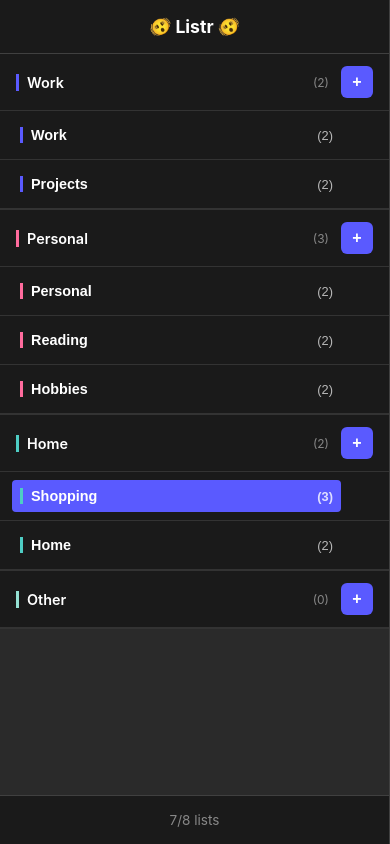
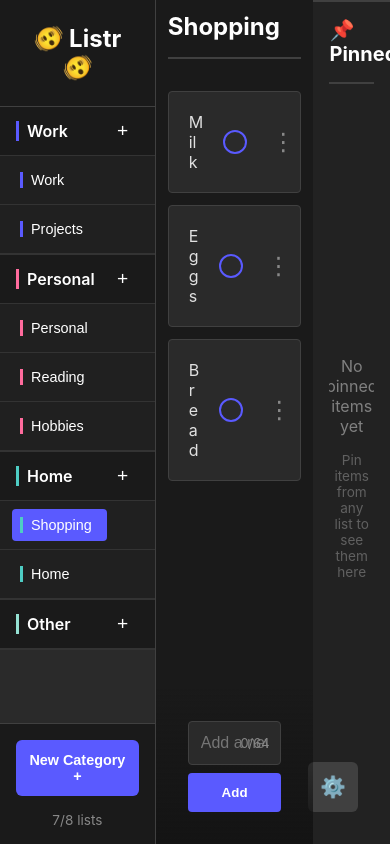
Before and after one commit to JackShylo/listr, a Vue app: page / in a window 390 px wide. Built offline with nearby package versions, Linux system fonts and the light colour scheme.

Commit message:
Changed Navbar styling

```diff
--- a/index.html
+++ b/index.html
@@ -2,9 +2,9 @@
 <html lang="">
   <head>
     <meta charset="UTF-8">
-    <link rel="icon" href="/favicon.ico">
+    <link rel="icon" href="/listr.ico">
     <meta name="viewport" content="width=device-width, initial-scale=1.0">
-    <title>Vite App</title>
+    <title>Listr</title>
   </head>
   <body>
     <div id="app"></div>
--- a/src/components/ListManager.vue
+++ b/src/components/ListManager.vue
@@ -19,7 +19,7 @@
                 @touchstart="onTouchStart(index, $event)"
                 @touchmove="onTouchMove(index, $event)"
                 @touchend="onTouchEnd(index, $event)"
-                :class="{ swiped: itemSwipe[index] !== undefined && itemSwipe[index] < -50 }"
+                @click="toggleCompleted(index)"
               >
                 <div class="item-display">
                   <div class="item-content">
--- a/src/components/Modal.vue
+++ b/src/components/Modal.vue
@@ -10,6 +10,16 @@
         placeholder="List name..."
         autofocus
       />
+
+      <!-- Category Name Input (Create Category) -->
+      <input
+        v-model="formData.title"
+        v-if="props.action === 'CreateCategory'"
+        placeholder="Category name..."
+        maxlength="20"
+        autofocus
+      />
+      <span v-if="props.action === 'CreateCategory'" class="char-count">{{ formData.title.length }}/20</span>
 
       <!-- Item Text Input (Edit Item) -->
       <input
@@ -44,6 +54,9 @@
         <button v-if="props.action === 'Create'" @click="onCreate" class="btn-save">Create</button>
         <button v-if="props.action === 'Edit'" @click="onSave" class="btn-save">Save</button>
         <button v-if="props.action === 'Delete'" @click="onDelete" class="btn-delete">Delete</button>
+
+        <!-- Category Actions -->
+        <button v-if="props.action === 'CreateCategory'" @click="onCreateCategory" class="btn-save">Add Category</button>
 
         <!-- Item Actions -->
         <button v-if="props.action === 'EditItem'" @click="onSaveItem" class="btn-save">Save</button>
@@ -104,6 +117,10 @@ watch(
           title: item.name || '',
           categoryId: item.categoryId || props.selectedCategoryId || 1,
         };
+      } else if (action === 'CreateCategory') {
+        formData.value = {
+          title: '',
+        };
       } else if (['EditItem', 'CloneItem', 'DeleteItem'].includes(action) && item) {
         formData.value = {
           title: item.text || item.name || '',
@@ -158,6 +175,15 @@ const onDeleteItem = () => {
 const onClone = () => {
   emit('clone');
   emit('update:modelValue', false);
+};
+
+const onCreateCategory = () => {
+  if (formData.value.title.trim()) {
+    emit('confirm', {
+      title: formData.value.title,
+    });
+    emit('update:modelValue', false);
+  }
 };
 
 const onCancel = () => {
--- a/src/components/Navbar.vue
+++ b/src/components/Navbar.vue
@@ -17,10 +17,10 @@
           >
             {{ category.name }}
           </span>
-          <span class="category-count">({{ getListsByCategory(category.id).length }})</span>
+          <!--<span class="category-count">({{ getListsByCategory(category.id).length }})</span>-->
           <span class="category-add">
-            <button class="btn-create" @click="showCreateModal = true" title="Create new list" :disabled="lists.length >= 8">
-              +
+            <button class="btn-create" @click.stop="showCreateModal = true" title="Create new list" :disabled="lists.length >= 8">
+            +
             </button>
           </span>
         </div>
@@ -40,12 +40,12 @@
             <div class="list-item-wrapper">
               <button class="list-link" @click="selectList(list.id)">
                 <span
-                  class="category-name"
+                  class="list-name"
                   :style="{ borderLeftColor: category.color }"
                 >
                   {{ list.name }}
                 </span>
-                <span class="item-count">({{ list.items.length }})</span>
+                <!--<span class="item-count">({{ list.items.length }})</span>-->
               </button>
 
               <div class="kebab-menu-container">
@@ -57,7 +57,7 @@
                 ⋮
                 </button>
 
-                <div v-if="openMenuId === list.id" class="kebab-dropdown" @click.stop>
+                <div v-if="openMenuId === list.id" class="kebab-dropdown">
                   <button
                     class="menu-option rename-option"
                     @click="startEdit(list)"
@@ -79,6 +79,9 @@
     </ul>
 
     <div class="sidebar-footer">
+      <button v-if="categories.length <= 8" class="btn-add-category" @click="showAddCategoryModal = true" title="Add new category">
+        New Category +
+      </button>
       <div class="footer-info">
         <p v-if="lists.length >= 8" class="limit-warning">✓ Max lists reached</p>
         <p class="list-count">{{ lists.length }}/8 lists</p>
@@ -120,6 +123,16 @@
       @cancel="handleCancel"
     />
   </transition>
+
+  <transition name="fade">
+    <Modal
+      v-model="showAddCategoryModal"
+      :action="'CreateCategory'"
+      :title="'Add New Category'"
+      @confirm="handleCreateCategory"
+      @cancel="handleCancelCategory"
+    />
+  </transition>
 </template>
 
 <script setup>
@@ -143,6 +156,10 @@ const listToEdit = ref(null);
 // Delete Confirmation State
 const showDeleteModal = ref(false);
 const listToDelete = ref(null);
+
+// Add Category Modal State
+const showAddCategoryModal = ref(false);
+const newCategoryName = ref('');
 
 // Drag-and-Drop State
 const draggedListId = ref(null);
@@ -214,6 +231,20 @@ const confirmDelete = () => {
   }
 };
 
+const handleCreateCategory = (formData) => {
+  if (formData.title?.trim()) {
+    listStore.createCategory(formData.title);
+    newCategoryName.value = '';
+    showAddCategoryModal.value = false;
+  }
+};
+
+const handleCancelCategory = () => {
+  newCategoryName.value = '';
+  showAddCategoryModal.value = false;
+};
+
+// UI Interaction Methods
 const toggleCategory = (categoryId) => {
   const index = expandedCategories.value.indexOf(categoryId);
   if (index > -1) {
@@ -313,24 +344,22 @@ const handleDrop = (targetList, targetCategoryId) => {
 }
 
 .btn-create {
-    width: 36px;
-    height: 36px;
-    padding: 0;
-    background: #5a5aff;
+    width: 24px;
+    height: 24px;
     color: white;
+    background: 00;
     border: none;
     border-radius: 6px;
     font-size: 1.2rem;
-    font-weight: bold;
     cursor: pointer;
     transition: all 0.3s;
     display: flex;
+    justify-content: center;
     align-items: center;
-    justify-content: center;
 }
 
 .btn-create:hover {
-    background: #7575ff;
+    background: #ffffff20;
 }
 
 .btn-create:disabled {
@@ -487,6 +516,15 @@ button {
 .category-name {
     flex: 1;
     font-weight: 600;
+    font-size: 1rem;
+    color: #fff;
+    border-left: 3px solid #5a5aff;
+    padding-left: 0.5rem;
+}
+
+.list-name {
+    flex: 1;
+    font-weight: 400;
     font-size: 0.9rem;
     color: #fff;
     border-left: 3px solid #5a5aff;
@@ -506,6 +544,7 @@ button {
 }
 
 .list-item {
+    background: #202020;
     border-bottom: 1px solid #333;
     transition: all 0.2s ease;
 }
@@ -570,7 +609,7 @@ button {
     background: none;
     border: none;
     color: #999;
-    font-size: 1.2rem;
+    font-size: 1rem;
     cursor: pointer;
     display: flex;
     align-items: center;
@@ -860,6 +899,23 @@ button {
     width: 100%;
 }
 
+.btn-add-category {
+    width: 100%;
+    padding: 0.75rem;
+    background: #5a5aff;
+    color: white;
+    border: none;
+    border-radius: 6px;
+    font-size: 0.9rem;
+    font-weight: bold;
+    cursor: pointer;
+    transition: all 0.3s;
+}
+
+.btn-add-category:hover {
+    background: #7575ff;
+}
+
 .list-count {
     margin: 0;
     font-size: 0.85rem;
@@ -892,172 +948,4 @@ button {
 .lists-menu::-webkit-scrollbar-thumb:hover {
     background: #505050;
 }
-
-.navbar-backdrop {
-    position: fixed;
-    top: 0;
-    left: 0;
-    right: 0;
-    bottom: 0;
-    background: rgba(0, 0, 0, 0.5);
-    z-index: 98;
-    opacity: 0;
-    pointer-events: none;
-    transition: opacity 0.3s ease;
-    display: none;
-}
-
-.modal-overlay {
-  position: fixed;
-  top: 0;
-  left: 0;
-  right: 0;
-  bottom: 0;
-  background: rgba(0, 0, 0, 0.6);
-  display: flex;
-  align-items: center;
-  justify-content: center;
-  z-index: 200;
-}
-
-.modal-content {
-  background: #2a2a2a;
-  border: 1px solid #404040;
-  border-radius: 8px;
-  padding: 2rem;
-  max-width: 400px;
-  width: 90%;
-  box-shadow: 0 8px 24px rgba(0, 0, 0, 0.4);
-}
-
-.modal-content h2 {
-  margin: 0 0 1rem 0;
-  color: #fff;
-  font-size: 1.5rem;
-}
-
-.modal-content p {
-  margin: 0.75rem 0;
-  color: #e0e0e0;
-}
-
-.modal-content input {
-  width: 100%;
-  padding: 0.75rem;
-  background: #1a1a1a;
-  border: 1px solid #404040;
-  border-radius: 4px;
-  color: #e0e0e0;
-  font-size: 0.95rem;
-  box-sizing: border-box;
-  margin: 0.75rem 0;
-}
-
-.modal-content input:focus {
-  outline: none;
-  border-color: #5a5aff;
-}
-
-.modal-actions {
-  display: flex;
-  gap: 0.5rem;
-  margin-top: 1.5rem;
-  justify-content: flex-end;
-}
-
-.modal-actions .btn-save,
-.modal-actions .btn-cancel,
-.modal-actions .btn-delete {
-    margin: 0.5rem;
-  padding: 0.5rem 1rem;
-  border: none;
-  border-radius: 4px;
-  cursor: pointer;
-  font-weight: bold;
-  font-size: 0.9rem;
-  transition: all 0.3s;
-}
-
-.modal-actions .btn-save {
-  background: #4CAF50;
-  color: white;
-}
-
-.modal-actions .btn-save:hover {
-  background: #66BB6A;
-}
-
-.modal-actions .btn-delete {
-  background: #ff4444;
-  color: white;
-}
-
-.modal-actions .btn-delete:hover {
-  background: #ff6666;
-}
-
-.modal-actions .btn-cancel {
-    margin: 0.5rem;
-  background: #666;
-  color: white;
-}
-
-.modal-actions .btn-cancel:hover {
-  background: #777;
-}
-
-
-@media (max-width: 768px) {
-    .navbar-backdrop {
-        display: block;
-    }
-
-    .navbar.sidebar:not(.collapsed) .navbar-backdrop {
-        opacity: 0;
-        pointer-events: none;
-    }
-
-    .navbar.sidebar.collapsed .navbar-backdrop {
-        opacity: 1;
-        pointer-events: auto;
-    }
-
-    .navbar.sidebar {
-        position: fixed;
-        left: 0;
-        top: 0;
-        width: 250px;
-        height: 100vh;
-        z-index: 99;
-        transform: translateX(0);
-    }
-
-    .navbar.sidebar.collapsed {
-        transform: translateX(-100%);
-    }
-
-    .sidebar-header h1 {
-        font-size: 1.25rem;
-    }
-}
-
-@media (max-width: 480px) {
-    .navbar.sidebar {
-        width: 100%;
-    }
-
-    .sidebar-header {
-        padding: 1rem;
-    }
-
-    .sidebar-header h1 {
-        font-size: 1.1rem;
-    }
-
-    .btn-create {
-        width: 32px;
-        height: 32px;
-        font-size: 1rem;
-    }
-}
 </style>
```
Also changed, not shown: 1 other file (tests, documents, lock files or other folders).
